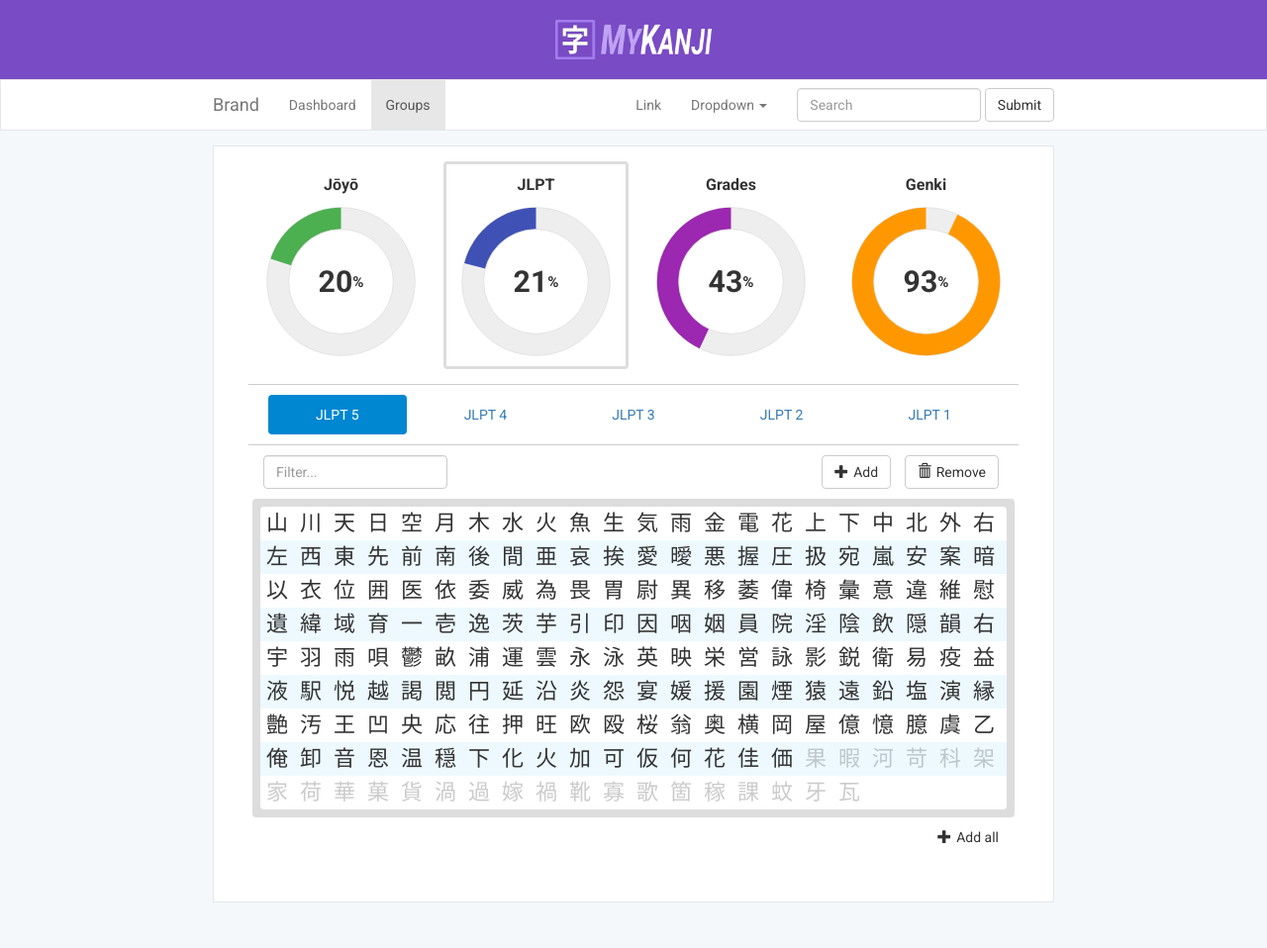
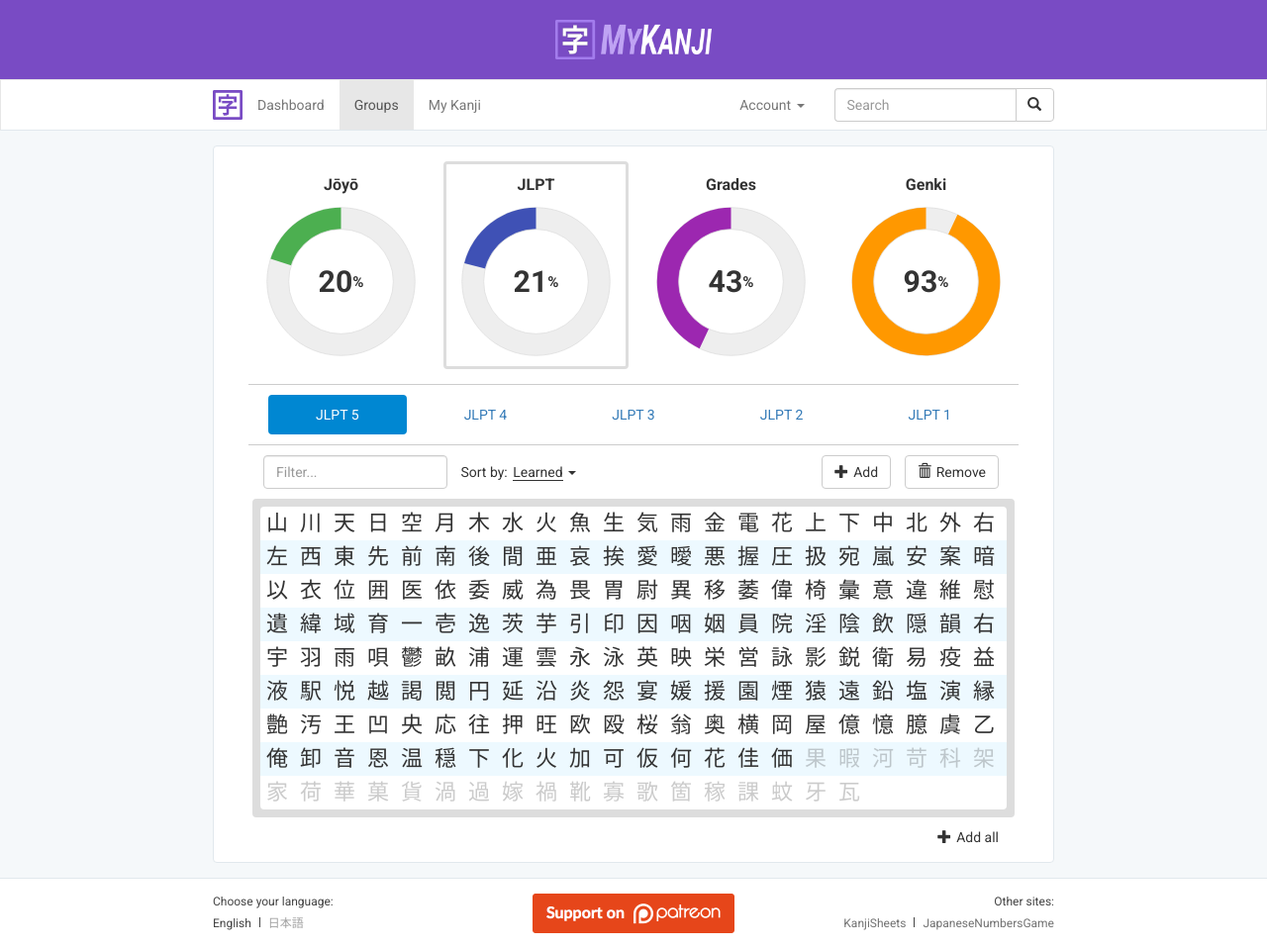
Before and after one commit to GM-Connor/MyKanji, a plain HTML site: page groups4.html in a window 1280 px wide. Shown: the whole page at 99% size. Before the commit the page ends 927 px from the top, so only its background shows below. Drawn offline with Linux system fonts and the light colour scheme.

Commit message:
sort by, tweaks

```diff
--- a/css/style.css
+++ b/css/style.css
@@ -24,6 +24,7 @@ dl dt, dl dd {
 }
 .panel 	{
 	background: none;
+	margin-bottom: 0;
 }
 .panel-body {
 	background: #fff;
@@ -50,6 +51,8 @@ dl dt, dl dd {
 	margin: 10px 0 0;
 }
 .right {text-align: right !important;}
+.left {text-align: left !important;}
+
 
 
 /* header */
@@ -80,25 +83,97 @@ dl dt, dl dd {
 .navbar form {
 	padding-right: 0;
 }
+.navbar form.connect input {
+	border-right: none;
+    border-top-right-radius: 0;
+    border-bottom-right-radius: 0;
+}
+.navbar form.connect button {
+    border-top-left-radius: 0;
+    border-bottom-left-radius: 0;
+    margin-left: -5px;
+    padding-left: 11px;
+}
+.navbar-brand {
+	padding: 10px 0 10px 15px
+}
+.navbar-brand img {
+	height: 100%;
+	width: auto;
+}
+.navbar .dropdown .glyphicon {
+	margin-right: 5px;
+}
 
-.main-titlebar, .main-content, .navbar .container-fluid {
+.main-titlebar, .main-content, .navbar .container-fluid, .footer .footer-wrapper, .koukoku {
 	margin: 0 auto;
 	max-width: 850px;
 }
-.navbar .container-fluid {
+.navbar .container-fluid, .footer .footer-wrapper, .koukoku {
 	max-width: 880px;
 	padding: 0 15px;
 }
 
+
 .main-wrapper {
 	/*padding: 0 25px;*/
+}
+.koukoku .koukoku-wrapper {
+	/*background: #fff;
+	border: 1px solid #e1e8ed;*/
+	margin-top: 15px;
 }
 .main-content {
 	background: #fff;
 	border: 1px solid #e1e8ed;
+	border-radius: 4px;
 	margin-bottom: 15px;
 	margin-top: 15px;
 	padding: 0 30px;
+}
+
+
+/* Footer */
+.footer {
+	background: #fff;
+	border-top: 1px solid #e1e8ed;
+	color: #444;
+	font-size: 12px;
+	padding: 15px 0;
+}
+.footer a {
+	color: #444;
+}
+.footer p {
+	margin-bottom: 5px;
+}
+.footer ul {
+	margin: 0;
+}
+.footer li {
+	padding: 0;
+}
+.footer .divider {
+	background: #444;
+	height: 10px;
+	margin: 0 5px;
+	width: 1px;
+}
+.footer .old {
+	opacity: .5;
+}
+.footer .old:hover {
+	opacity: 1;
+}
+.footer .oldish {
+	opacity: .75;
+}
+.footer .oldish:hover {
+	opacity: 1;
+}
+.footer .patreon img {
+	max-height: 40px;
+	width: auto;
 }
 
 
@@ -292,6 +367,27 @@ dl dt, dl dd {
 .groups-page .addallkanji:hover {
 	color: #337ab7;
 }
+.groups-page .sort-by .active {
+	border-bottom: 1px solid #333;
+	margin-left: 2px;
+}
+.groups-page .sort-by .dropdown-menu {
+	left: 35%;
+	min-width: 50px;
+	padding: 3px 0!important;
+}
+.groups-page .sort-by .dropdown-menu .divider {
+	margin-bottom: 3px;
+	margin-top: 3px;
+}
+.groups-page .sort-by .dropdown-menu li:nth-child(odd) {
+	cursor: pointer;
+	padding: 0 15px;
+	text-align: left;
+}
+.groups-page .sort-by .dropdown-menu li:nth-child(odd):hover {
+	background: #eee;
+}
 
 
 
--- a/groups4.html
+++ b/groups4.html
@@ -25,7 +25,6 @@
 			</div>
 			<nav class="navbar navbar-default">
 				<div class="container-fluid">
-					<!-- Brand and toggle get grouped for better mobile display -->
 					<div class="navbar-header">
 						<button type="button" class="navbar-toggle collapsed" data-toggle="collapse" data-target="#bs-example-navbar-collapse-1" aria-expanded="false">
 							<span class="sr-only">Toggle navigation</span>
@@ -33,40 +32,60 @@
 							<span class="icon-bar"></span>
 							<span class="icon-bar"></span>
 						</button>
-						<a class="navbar-brand" href="#">Brand</a>
+						<a class="navbar-brand" href="#">
+							<img src="mockups/test.png">
+						</a>
 					</div>
 
-					<!-- Collect the nav links, forms, and other content for toggling -->
 					<div class="collapse navbar-collapse" id="bs-example-navbar-collapse-1">
 						<ul class="nav navbar-nav">
 							<li><a href="#">Dashboard</a></li>
 							<li class="active"><a href="#">Groups</a></li>
+							<li><a href="#">My Kanji</a></li>
 						</ul>
-						<form class="navbar-form navbar-right">
+						<form class="navbar-form navbar-right connect">
 							<div class="form-group">
 								<input type="text" class="form-control" placeholder="Search">
 							</div>
-							<button type="submit" class="btn btn-default">Submit</button>
+							<button type="submit" class="btn btn-default">
+								<span class="glyphicon glyphicon-search" aria-hidden="true"></span>
+							</button>
 						</form>
 						<ul class="nav navbar-nav navbar-right">
-							<li><a href="#">Link</a></li>
+							<!-- <li><a href="#">Account</a></li> -->
 							<li class="dropdown">
-								<a href="#" class="dropdown-toggle" data-toggle="dropdown" role="button" aria-haspopup="true" aria-expanded="false">Dropdown <span class="caret"></span></a>
+								<a href="#" class="dropdown-toggle" data-toggle="dropdown" role="button" aria-haspopup="true" aria-expanded="false">Account <span class="caret"></span></a>
 								<ul class="dropdown-menu">
-									<li><a href="#">Action</a></li>
-									<li><a href="#">Another action</a></li>
-									<li><a href="#">Something else here</a></li>
+									<li><a href="#"><span class="glyphicon glyphicon-cog" aria-hidden="true"></span> Settings</a></li>
 									<li role="separator" class="divider"></li>
-									<li><a href="#">Separated link</a></li>
+									<li><a href="#"><span class="glyphicon glyphicon-file" aria-hidden="true"></span> Export Kanji</a></li>
+									<li role="separator" class="divider"></li>
+									<li><a href="#"><span class="glyphicon glyphicon-list-alt" aria-hidden="true"></span> History</a></li>
+									<!-- <li><a href="#">Something else here</a></li> -->
+									<li role="separator" class="divider"></li>
+									<li><a href="#"><span class="glyphicon glyphicon-log-out" aria-hidden="true"></span> Logout</a></li>
 								</ul>
 							</li>
 						</ul>
-					</div><!-- /.navbar-collapse -->
-				</div><!-- /.container-fluid -->
+					</div>
+				</div>
 			</nav>
 		</div>
 		<div class="main-wrapper groups-page">
-			<h1 class="page-title">Groups (probably remove and just have nav item highlighted blue like nhk) </h1>
+			<div class="koukoku">
+				<div class="koukoku-wrapper">
+					<script async src="//pagead2.googlesyndication.com/pagead/js/adsbygoogle.js"></script>
+					<!-- MyKanji -->
+					<ins class="adsbygoogle"
+					     style="display:block"
+					     data-ad-client="ca-pub-9961910162191815"
+					     data-ad-slot="3358293033"
+					     data-ad-format="auto"></ins>
+					<script>
+					(adsbygoogle = window.adsbygoogle || []).push({});
+					</script>
+				</div>
+			</div>
 			<div class="main-content">
 				<div class="panel panel-default">
 					<div class="panel-body">
@@ -154,6 +173,16 @@
 												<ul class="list-inline">
 													<li>
 														<input type="text" class="form-control" id="kanjiFilter" placeholder="Filter...">
+													</li>
+													<li class="dropdown sort-by">
+														<span class="">Sort by: </span>
+														<span class="active dropdown-toggle" data-toggle="dropdown" role="button" aria-haspopup="true" aria-expanded="false">Learned</span>
+														<span class="caret"></span>
+														<ul class="dropdown-menu">
+															<li>Learned</li>
+															<li role="separator" class="divider"></li>
+															<li>Strokes</li>
+														</ul>
 													</li>
 												</ul>
 											</div>
@@ -383,6 +412,31 @@
 				</div>
 			</div>
 		</div>
+		<div class="footer">
+			<div class="footer-wrapper">
+				<div class="row">
+					<div class="col-md-8 left">
+						<p>Choose your language:</p>
+						<ul class="list-inline">
+							<li class="active"><a href="#">English</a></li>
+							<li role="separator" class="divider"></li>
+							<li class="old"><a href="#">日本語</a></li>
+						</ul>
+					</div>
+					<div class="col-md-8 patreon">
+						<a href="https://www.patreon.com/Japanese" target="_blank"><img src="images/patreon.png" alt="Support us on Patreon" title="Support us on Patreon"></a>
+					</div>
+					<div class="col-md-8 right">
+						<p>Other sites:</p>
+						<ul class="list-inline">
+							<li class="oldish"><a href="http://kanjisheets.com/" target="_blank">KanjiSheets</a></li>
+							<li role="separator" class="divider"></li>
+							<li class="oldish"><a href="#" target="_blank">JapaneseNumbersGame</a></li>
+						</ul>
+					</div>
+				</div>
+			</div>
+		</div>
 	</div>
 	<script src="js/jquery-2.1.1.min.js"></script>
 	<script src="js/bootstrap.min.js"></script>
```
Also changed, not shown: images/patreon.png (added), mockups/banner.svg (added), mockups/banner1.png (added), mockups/brand-mockups.svg, mockups/logo-light.png (added), mockups/logo-light2.png (added), mockups/logo-light32.png (added), mockups/patlogo.png (added), mockups/test.png (added), mockups/tier1.png (added).
